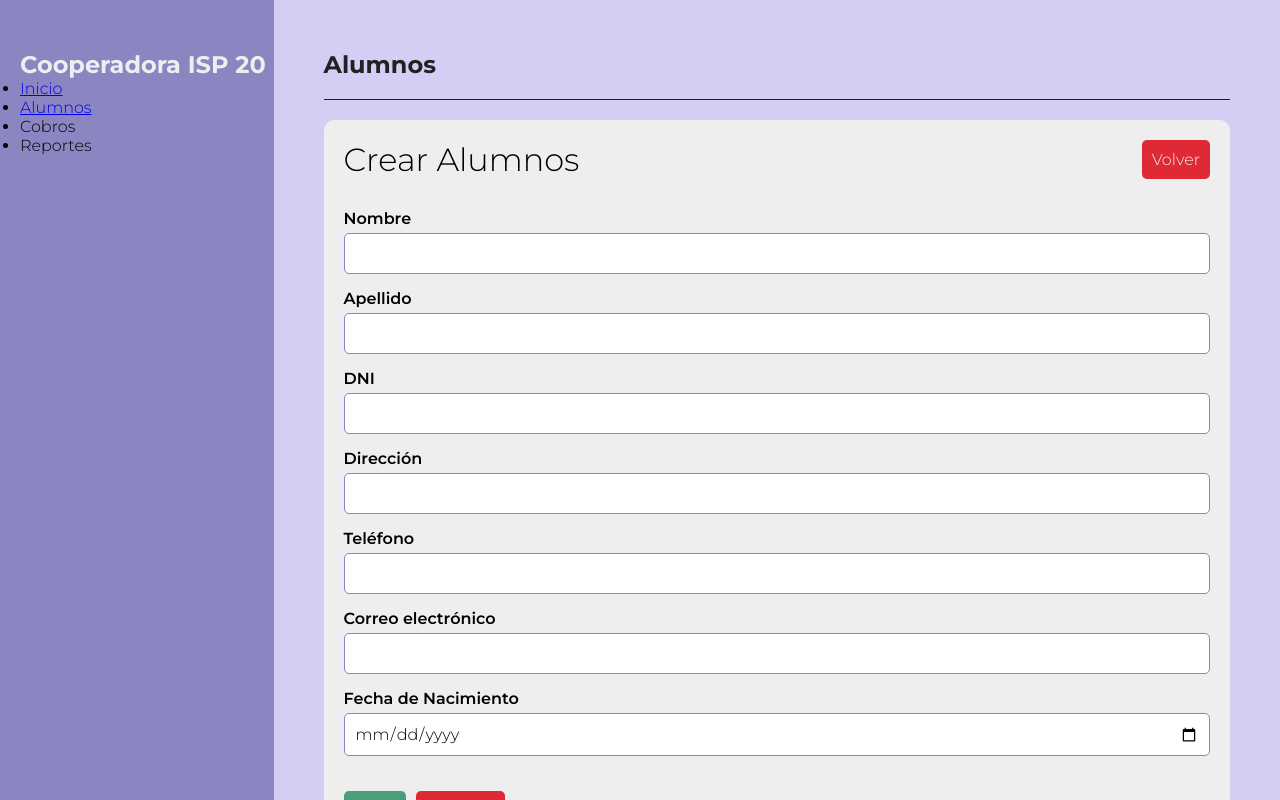
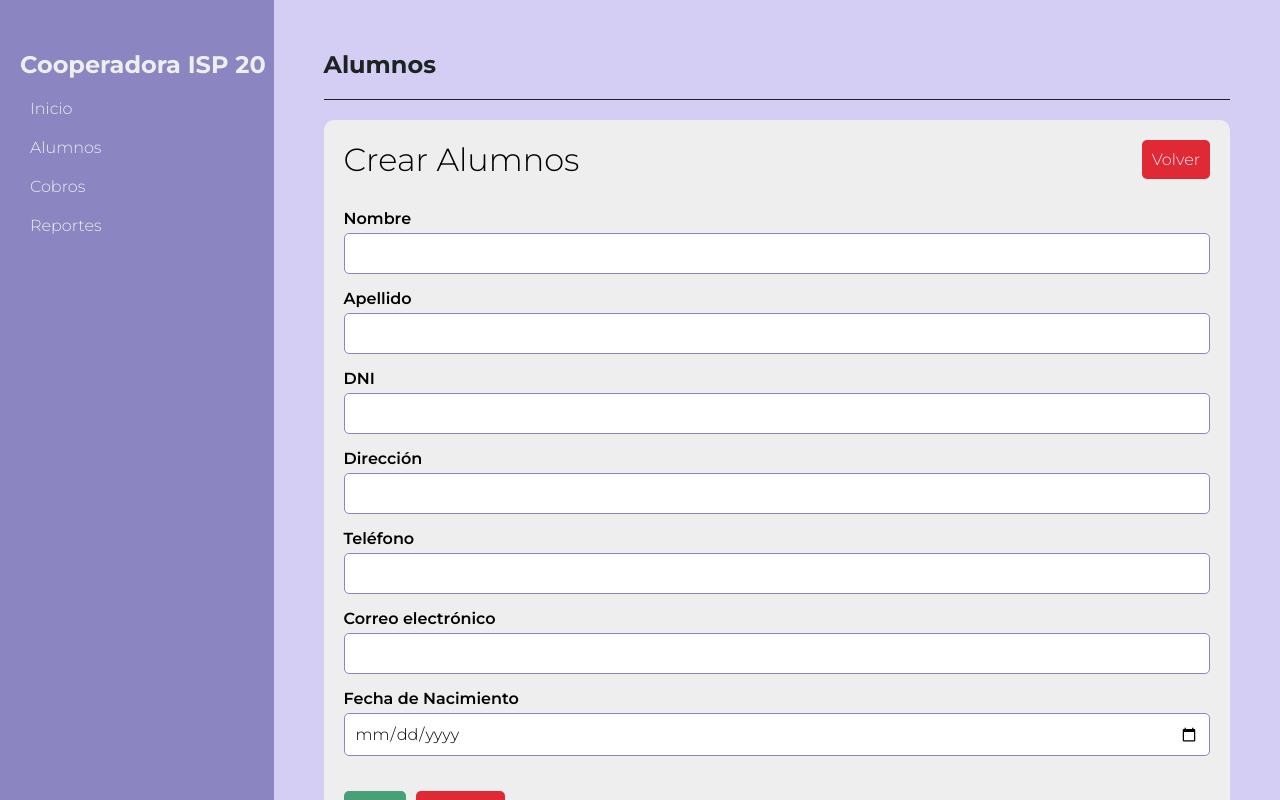
Before and after one commit to fabibobadilla/cooperadora-isp-fork, a Next.js app: page /alumnos/crear in a window 1280 px wide. Built offline with nearby package versions, Linux system fonts and the light colour scheme.

Commit message:
Cambios de la ultima clase

```diff
--- a/src/app/alumnos/crear/page.js
+++ b/src/app/alumnos/crear/page.js
@@ -1,12 +1,13 @@
 import AlumnosFormComponent from '@/components/AlumnosFormComponent';
 import { studentFormActionHandler } from '@/server/actions/alumnos';
+import Link from 'next/link';
 
 export default function CrearAlumnosPage(){
   return (
     <>
       <div className='subpage-back-header'>
           <h1>Crear Alumnos</h1>
-          <button className='button error'>Volver</button>
+          <Link href={'/alumnos'}><button className='button error'>Volver</button></Link>
       </div>
       <div>
         <AlumnosFormComponent handler={studentFormActionHandler} />
--- a/src/app/globals.css
+++ b/src/app/globals.css
@@ -33,6 +33,31 @@ body {
   padding-top: 50px;
   padding-left: 20px;
   background-color: var(--tropical-indigo);
+
+  ul {
+    list-style: none;
+
+    a {
+      transition: .2s linear;
+      text-decoration: none;
+      color: var(--anti-flash-white);
+    }
+
+    li {
+      color: var(--anti-flash-white);
+      cursor: pointer;
+      padding: 10px;
+      border-radius: 6px 0px 0px 6px;
+      transition: .2s linear;
+
+      &:hover {
+        background-color: var(--periwinkle);
+        color: var(--eerie-black);
+        transition: .2s linear;
+      }
+    }
+  }
+
 }
 
 .layout-wrapper {
@@ -46,6 +71,7 @@ body {
   font-size: 24px;
   font-weight: bold;
   color: var(--anti-flash-white);
+  margin-bottom: 10px;
 }
 
 .layout-title {
--- a/src/components/AlumnosFormComponent.js
+++ b/src/components/AlumnosFormComponent.js
@@ -1,4 +1,6 @@
 "use client";
+
+import Link from 'next/link';
 
 export default function AlumnosFormComponent({handler}) {
 
@@ -40,7 +42,7 @@ export default function AlumnosFormComponent({handler}) {
 
         <div className='form-footer'>
           <button type='submit' className='button success'>Crear</button>
-          <button type='button' className='button error'>Cancelar</button>
+          <Link href={'/alumnos'}><button type='button' className='button error'>Cancelar</button></Link>
         </div>
     </form>
   )
--- a/src/components/RootMenu.js
+++ b/src/components/RootMenu.js
@@ -4,8 +4,8 @@ export default function RootMenu(){
   return <div className='layout-menu'>
           <h1 className='menu-title'>Cooperadora ISP 20</h1>
           <ul>
-            <li><Link href="/">Inicio</Link></li>
-            <li><Link href="/alumnos">Alumnos</Link></li>
+            <Link href="/"><li>Inicio</li></Link>
+            <Link href="/alumnos"><li>Alumnos</li></Link>
             <li>Cobros</li>
             <li>Reportes</li>
           </ul>
--- a/src/pages/api/alumnos.js
+++ b/src/pages/api/alumnos.js
@@ -5,7 +5,9 @@ export default function handler(req, res) {
 
   if(method === 'POST'){
     const data = JSON.parse(req.body);
-    res.status(200).json({message: 'ok', data});
+
+    // Fetch a backend
+
   }
 
 }
```
